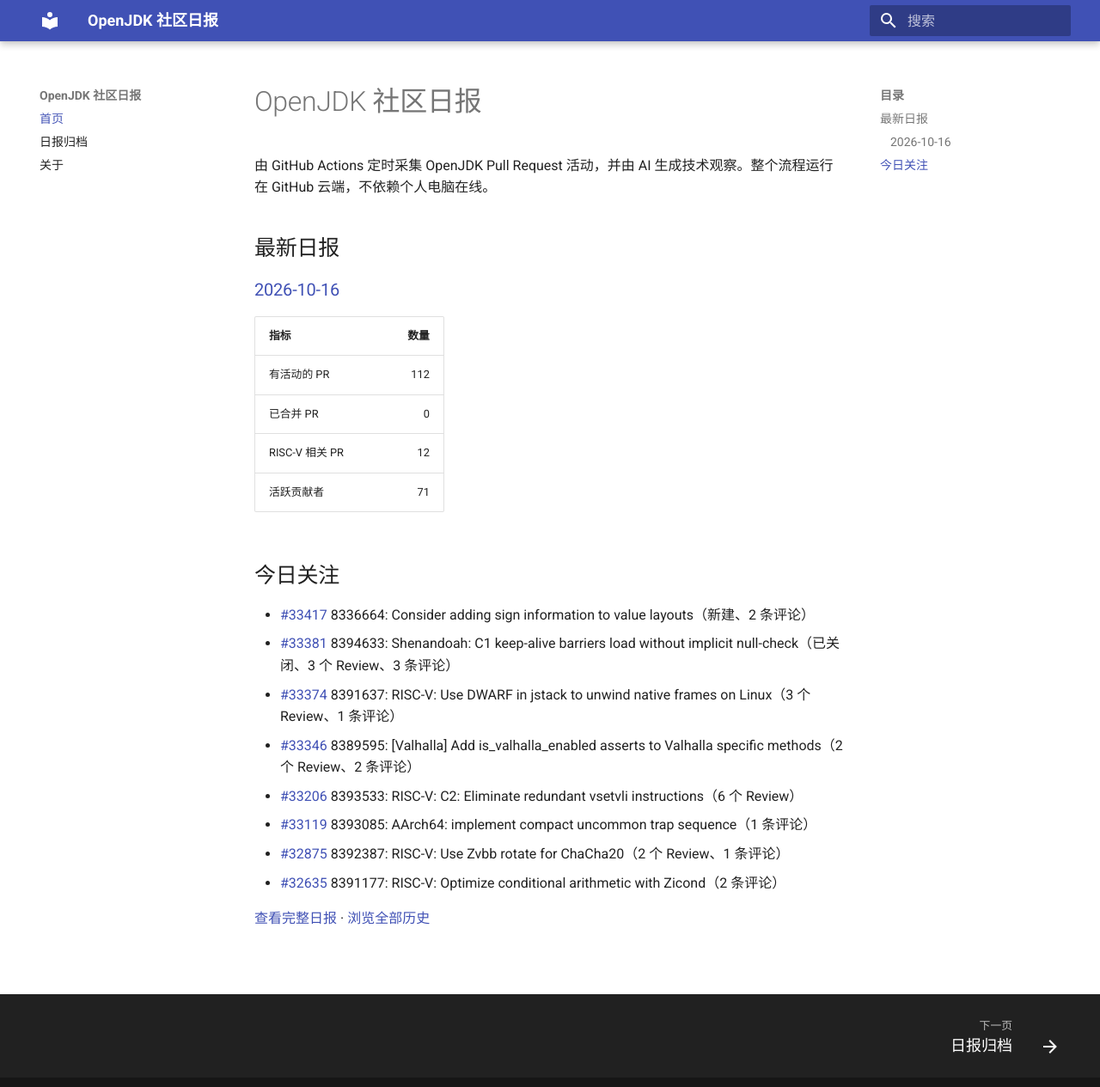
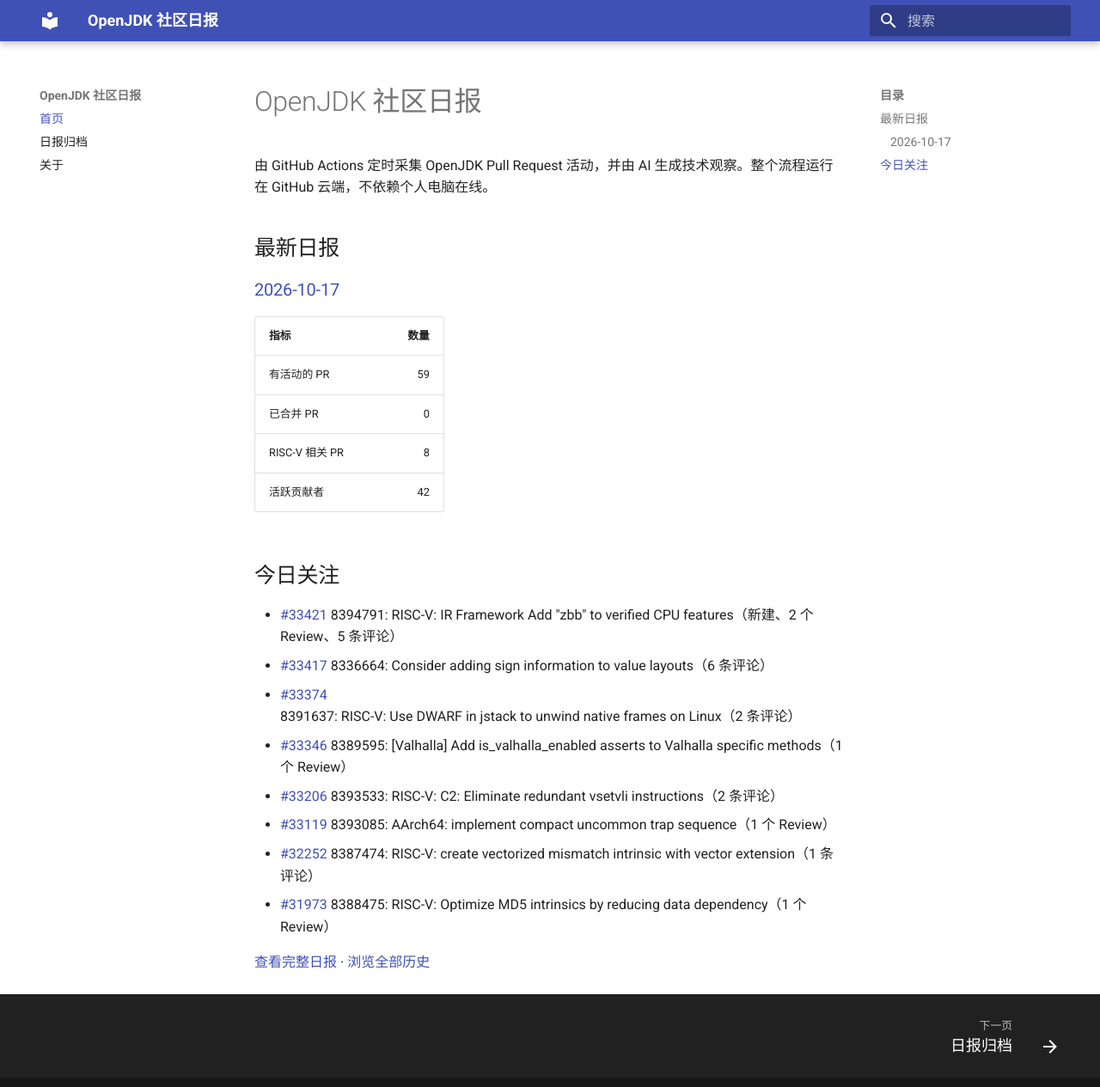
Before and after one commit to DingliZhang/openjdk-daily, an MkDocs documentation site: the page built from docs/index.md, in a window 1280 px wide and 1278 px high. Shown: the top 1265 px of the window at 86% size. Built offline with MkDocs 1.6.1 and Material for MkDocs 9.7.7, drawn with Linux system fonts in a browser that asks for light colours.

Commit message:
report: add OpenJDK daily report

```diff
--- a/docs/index.md
+++ b/docs/index.md
@@ -4,24 +4,24 @@
 
 ## 最新日报
 
-### [2026-10-16](reports/2026/2026-10-16.md)
+### [2026-10-17](reports/2026/2026-10-17.md)
 
 | 指标 | 数量 |
 |---|---:|
-| 有活动的 PR | 112 |
+| 有活动的 PR | 59 |
 | 已合并 PR | 0 |
-| RISC-V 相关 PR | 12 |
-| 活跃贡献者 | 71 |
+| RISC-V 相关 PR | 8 |
+| 活跃贡献者 | 42 |
 
 ## 今日关注
 
-- [#33417](https://github.com/openjdk/jdk/pull/33417) 8336664: Consider adding sign information to value layouts（新建、2 条评论）
-- [#33381](https://github.com/openjdk/jdk/pull/33381) 8394633: Shenandoah: C1 keep-alive barriers load without implicit null-check（已关闭、3 个 Review、3 条评论）
-- [#33374](https://github.com/openjdk/jdk/pull/33374) 8391637: RISC-V: Use DWARF in jstack to unwind native frames on Linux（3 个 Review、1 条评论）
-- [#33346](https://github.com/openjdk/jdk/pull/33346) 8389595: [Valhalla] Add is_valhalla_enabled asserts to Valhalla specific methods（2 个 Review、2 条评论）
-- [#33206](https://github.com/openjdk/jdk/pull/33206) 8393533: RISC-V: C2: Eliminate redundant vsetvli instructions（6 个 Review）
-- [#33119](https://github.com/openjdk/jdk/pull/33119) 8393085: AArch64: implement compact uncommon trap sequence（1 条评论）
-- [#32875](https://github.com/openjdk/jdk/pull/32875) 8392387: RISC-V: Use Zvbb rotate for ChaCha20（2 个 Review、1 条评论）
-- [#32635](https://github.com/openjdk/jdk/pull/32635) 8391177: RISC-V: Optimize conditional arithmetic with Zicond（2 条评论）
+- [#33421](https://github.com/openjdk/jdk/pull/33421) 8394791: RISC-V: IR Framework Add "zbb" to verified CPU features（新建、2 个 Review、5 条评论）
+- [#33417](https://github.com/openjdk/jdk/pull/33417) 8336664: Consider adding sign information to value layouts（6 条评论）
+- [#33374](https://github.com/openjdk/jdk/pull/33374) 8391637: RISC-V: Use DWARF in jstack to unwind native frames on Linux（2 条评论）
+- [#33346](https://github.com/openjdk/jdk/pull/33346) 8389595: [Valhalla] Add is_valhalla_enabled asserts to Valhalla specific methods（1 个 Review）
+- [#33206](https://github.com/openjdk/jdk/pull/33206) 8393533: RISC-V: C2: Eliminate redundant vsetvli instructions（2 条评论）
+- [#33119](https://github.com/openjdk/jdk/pull/33119) 8393085: AArch64: implement compact uncommon trap sequence（1 个 Review）
+- [#32252](https://github.com/openjdk/jdk/pull/32252) 8387474: RISC-V: create vectorized mismatch intrinsic with vector extension（1 条评论）
+- [#31973](https://github.com/openjdk/jdk/pull/31973) 8388475: RISC-V: Optimize MD5 intrinsics by reducing data dependency（1 个 Review）
 
-[查看完整日报](reports/2026/2026-10-16.md) · [浏览全部历史](reports/index.md)
+[查看完整日报](reports/2026/2026-10-17.md) · [浏览全部历史](reports/index.md)
```
Also changed, not shown: docs/reports/2026/2026-10-17.md (added, +179 -0 lines), docs/reports/index.md (+2 -1 lines), 2 other files.
